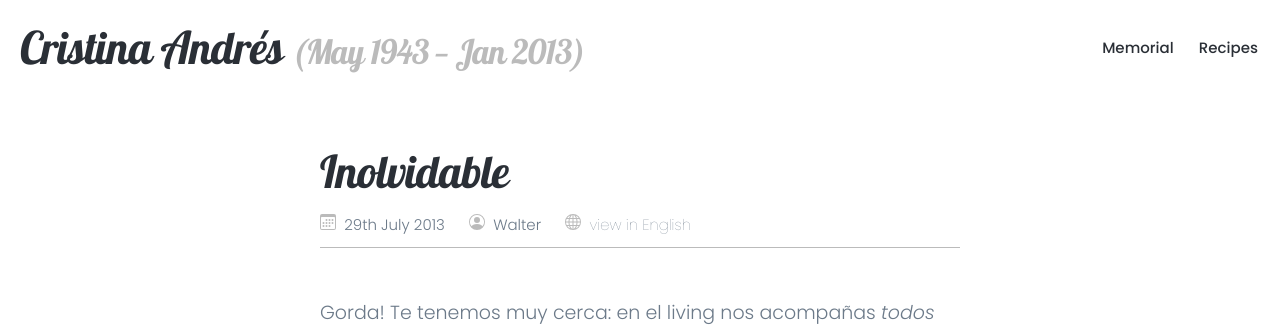
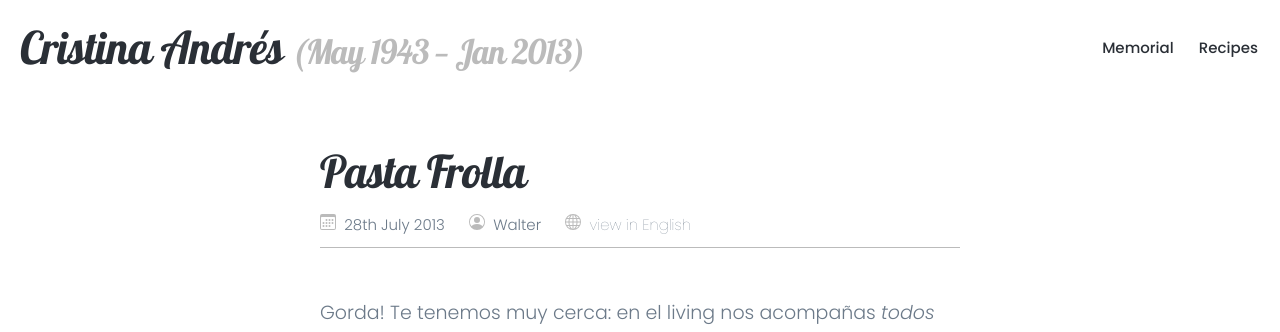
Before and after one commit to 950cagney/950cagney.github.io, a Jekyll site: the page built from _posts/2013-07-28-pasta-frolla.md, in a window 1280 px wide. Shown: the top 332 px of the page. Built offline with Jekyll 4.4.1, drawn with Linux system fonts in a browser that asks for light colours; nearby versions of some CDN libraries.

Commit message:
Update 2013-07-28-pasta-frolla.md

```diff
--- a/_posts/2013-07-28-pasta-frolla.md
+++ b/_posts/2013-07-28-pasta-frolla.md
@@ -1,6 +1,6 @@
 ---
-title: 'Inolvidable'
-date: 2013-07-29
+title: 'Pasta Frolla'
+date: 2013-07-28
 author: Walter
 translation: english
 featured_image: '/images/20130728-pasta-frolla.jpg'
```
